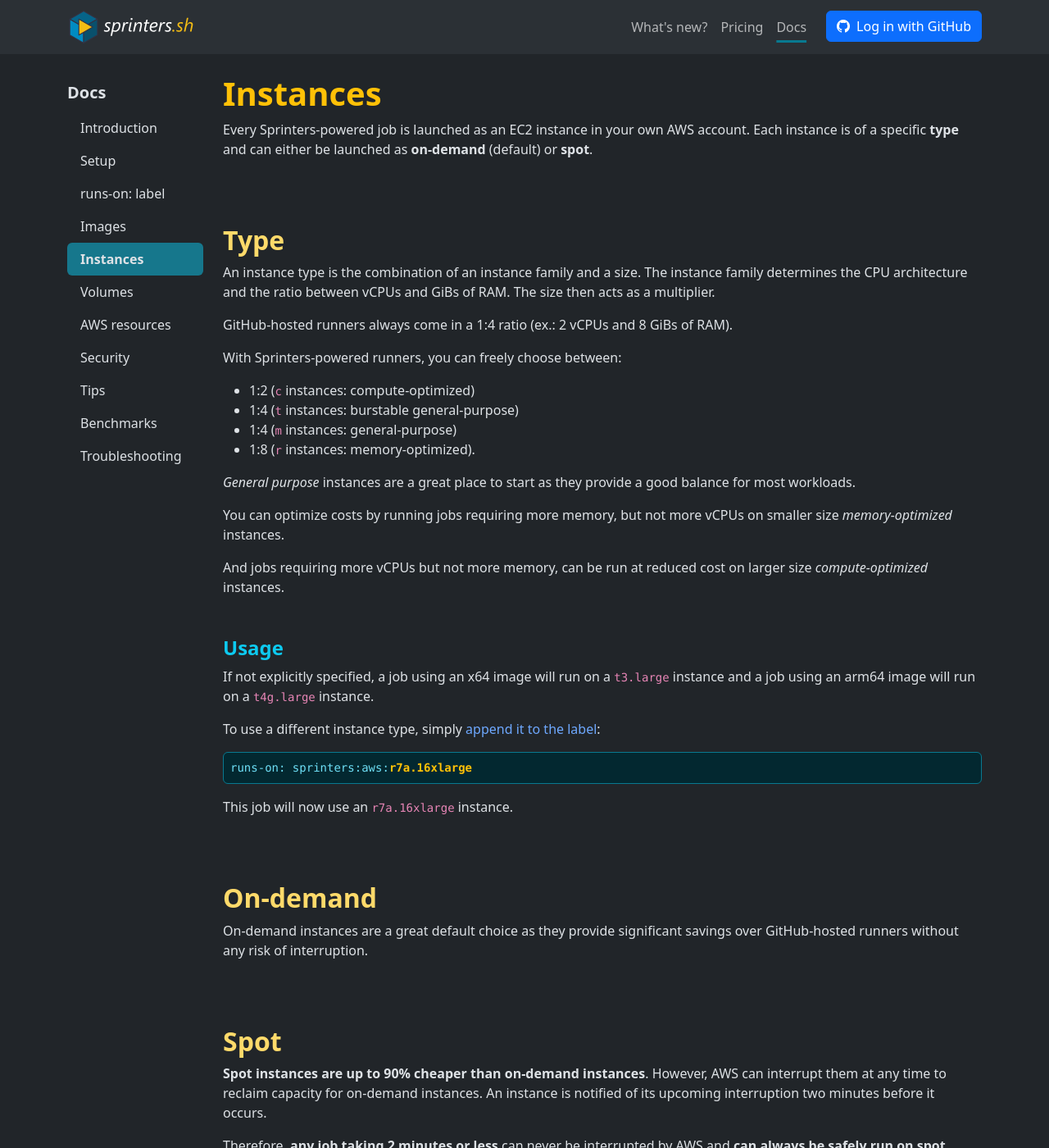
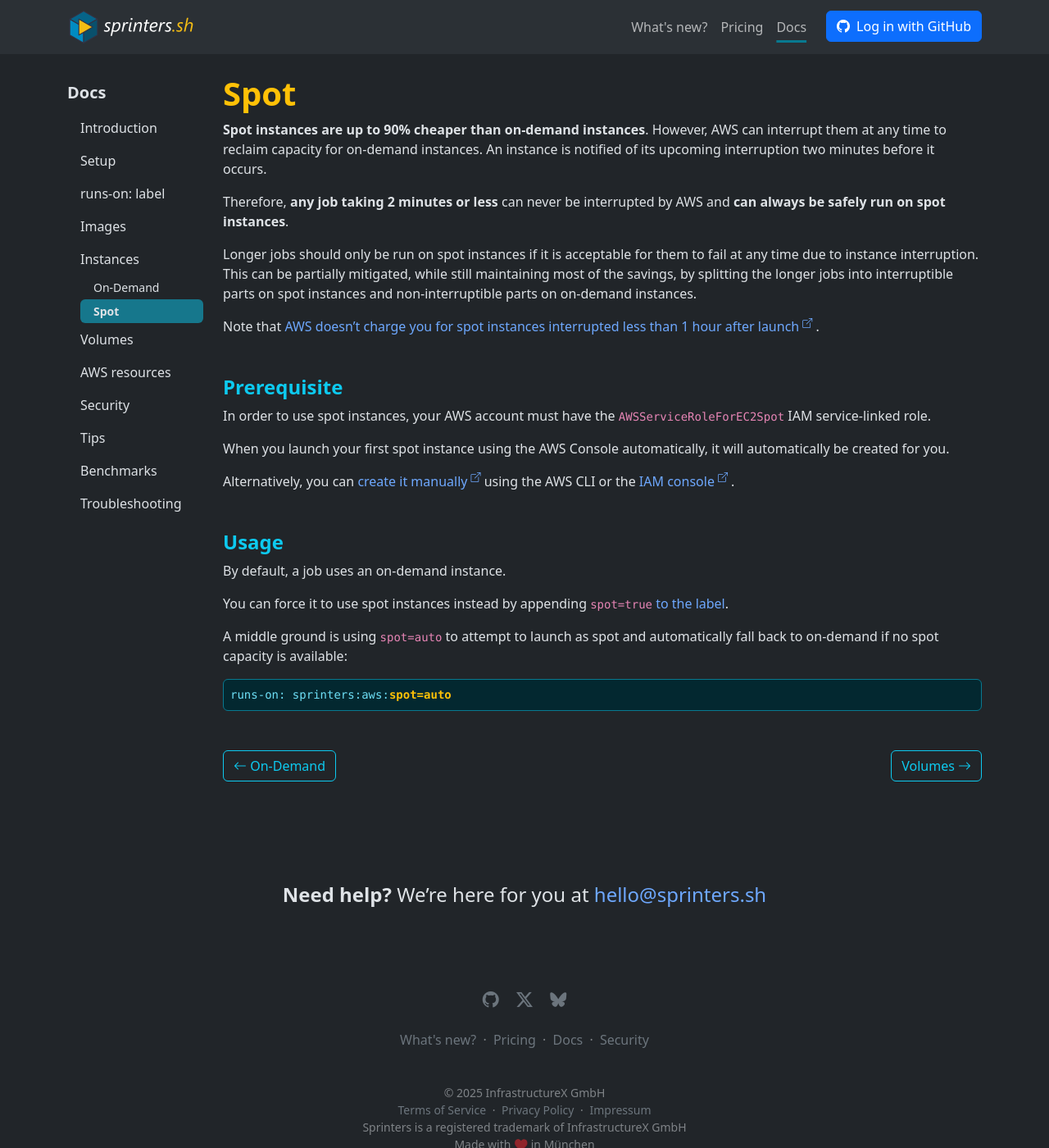
Before and after one commit to sprinters-sh/sprinters.sh, a Jekyll site: the page built from docs/instances/spot.md, in a window 1280 px wide and 1400 px high. Shown: the whole window at 82% size. Built offline with Jekyll 4.4.1, drawn with Linux system fonts in a browser that asks for light colours.

Commit message:
Split instances page into parts

```diff
--- a/_data/docs.yml
+++ b/_data/docs.yml
@@ -2,7 +2,11 @@
 - path: "docs/setup.md"
 - path: "docs/label.md"
 - path: "docs/images.md"
-- path: "docs/instances.md"
+- path: "docs/instances/index.md"
+- path: "docs/instances/on-demand.md"
+  indent: true
+- path: "docs/instances/spot.md"
+  indent: true
 - path: "docs/volumes.md"
 - path: "docs/aws-resources.md"
 - path: "docs/security.md"
--- a/_includes/nav-item.html
+++ b/_includes/nav-item.html
@@ -1,7 +1,7 @@
 {% assign nav-item = site.pages | where: "path", include.path | first %}
 <li class="nav-item">
     <a href="{{ nav-item.url | remove: ".html" }}"
-       class="nav-link text-body {% if include.path == page.path %}active bg-info bg-opacity-50 fw-bold {% endif %}">
+       class="nav-link text-body {% if include.path == page.path %}active bg-info bg-opacity-50 fw-bold {% endif %} {% if include.indent %}fs-7 ms-3 py-1{% endif %}">
         {{ nav-item.title }}
     </a>
 </li>
--- a/_layouts/docs.html
+++ b/_layouts/docs.html
@@ -21,7 +21,7 @@
                     </li>
 
                     {% for entry in site.data.docs %}
-                        {% include nav-item.html path=entry.path %}
+                        {% include nav-item.html path=entry.path indent=entry.indent %}
                         {% if entry.path == page.path %}
                             {% assign current_page = entry %}
                             {% if forloop.first == false %}
--- a/docs/instances.md
+++ b/docs/instances/spot.md
@@ -1,49 +1,7 @@
 ---
 layout: docs
-title: "Instances"
+title: "Spot"
 ---
-
-Every Sprinters-powered job is launched as an EC2 instance in your own AWS account.
-Each instance is of a specific **type** and can either be launched as **on-demand** (default) or **spot**.
-
-{% include h2.html id="type" text="Type"  %}
-
-An instance type is the combination of an instance family and a size.
-The instance family determines the CPU architecture and the ratio between vCPUs and GiBs of RAM.
-The size then acts as a multiplier.
-
-GitHub-hosted runners always come in a 1:4 ratio (ex.: 2 vCPUs and 8 GiBs of RAM).
-
-With Sprinters-powered runners, you can freely choose between:
-- 1:2 (`c` instances: compute-optimized)
-- 1:4 (`t` instances: burstable general-purpose)
-- 1:4 (`m` instances: general-purpose)
-- 1:8 (`r` instances: memory-optimized).
-
-_General purpose_ instances are a great place to start as they provide a good balance for most workloads.
-
-You can optimize costs by running jobs requiring more memory, but not more vCPUs on smaller size _memory-optimized_ instances.
-
-And jobs requiring more vCPUs but not more memory, can be run at reduced cost on larger size _compute-optimized_ instances.
-
-{% include h3.html text="Usage"  %}
-
-If not explicitly specified, a job using an x64 image will run on a `t3.large` instance and a job using an arm64 image will run on a `t4g.large` instance.
-
-To use a different instance type, simply [append it to the label](/docs/label#instance-type):
-
-<div class="alert alert-info font-monospace p-0 mb-3 position-relative" role="alert">
-    <pre class="mb-0 p-2 fs-7">runs-on: sprinters:aws:<span class="text-warning fw-bold">r7a.16xlarge</span></pre>
-</div>
-
-This job will now use an `r7a.16xlarge` instance.
-
-{% include h2.html id="on-demand" text="On-demand"  %}
-
-On-demand instances are a great default choice as they provide significant savings over GitHub-hosted runners
-without any risk of interruption.
-
-{% include h2.html id="spot" text="Spot"  %}
 
 **Spot instances are up to 90% cheaper than on-demand instances**. However, AWS can interrupt them at any time to
 reclaim capacity for on-demand instances. An instance is notified of its upcoming interruption two minutes before it occurs.
```
Also changed, not shown: docs/instances/index.md (added, +39 -0 lines), docs/instances/on-demand.md (added, +7 -0 lines).
